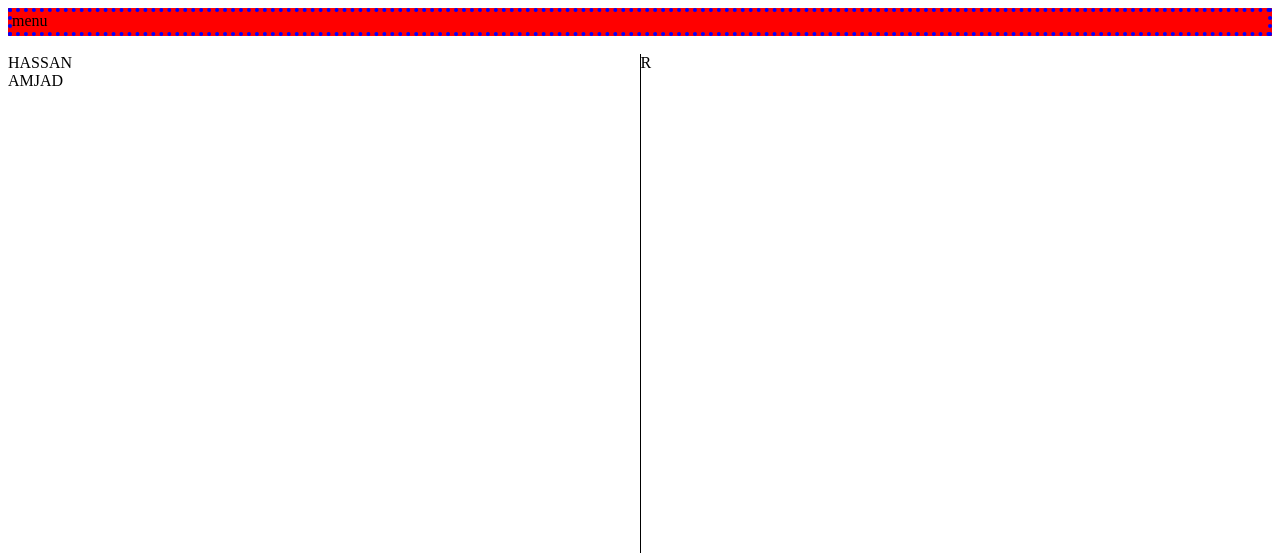
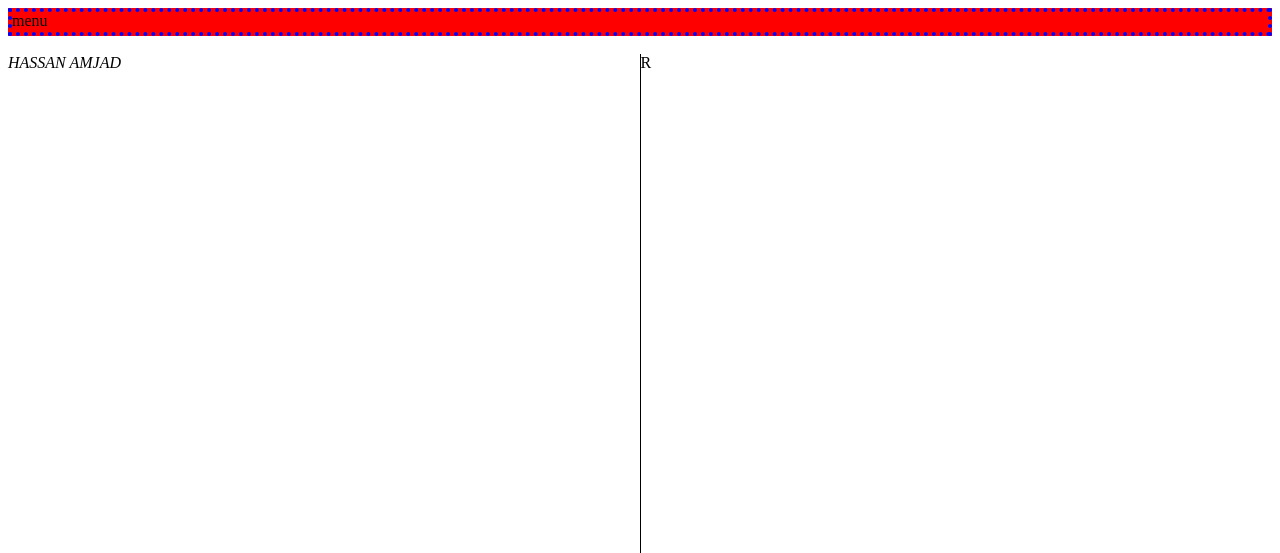
Before and after one commit to hassanamjad1/hassanamjad.github.io, a PHP site: page /home.html in a window 1280 px wide. Shown: the top 553 px of the page. Run offline with PHP 8.4, Linux system fonts and the light colour scheme.

Commit message:
Adding to home.*

```diff
--- a/home.css
+++ b/home.css
@@ -20,9 +20,15 @@
 .left{
   width : 50%;
   height: 500px;
+  font-smooth: never;
+  -webkit-font-smoothing : none;
+  border-right: 1px solid black;
 
-  border-right: 1px solid black;
 }
+.blink{
+  animation: blinker 0.6s cubic-bezier(1, 0, 0, 1) infinite alternate;
+}
+@keyframes blinker { to { opacity: 0; } }
 .right{
   width : 50%;
   height: 100%;
--- a/home.html
+++ b/home.html
@@ -11,7 +11,7 @@
   <div class="portion menu" style = "height : 20px;">menu</div><br>
 
   <div class="portio intro">
-    <div class="left">HASSAN<br>AMJAD </div>
+    <div class="left"><i>HASSAN AMJAD<span class="blink">_</span> </i></div>
     <div class=" right">R</div>
   </div>
   <br>
```
